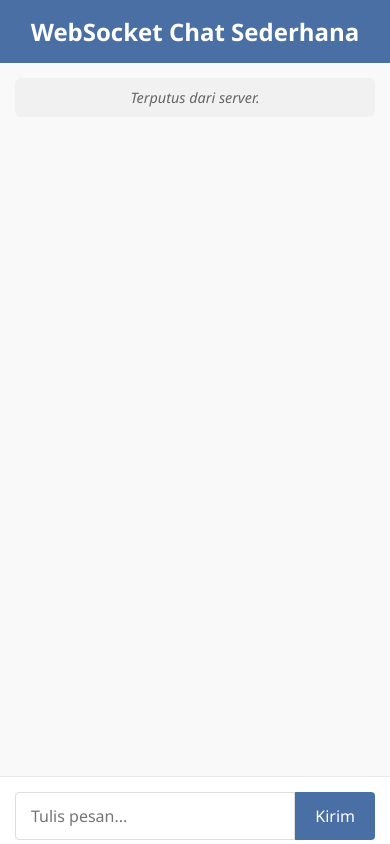
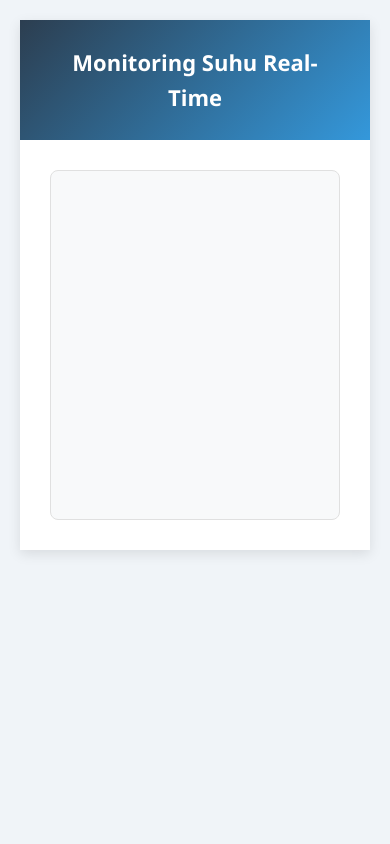
Before and after one commit to AryaWiratama26/WebSocket-Artikel, a website: page index.html in a window 390 px wide. Drawn offline with Linux system fonts and the light colour scheme.

Commit message:
monitoring suhu

```diff
--- a/index.html
+++ b/index.html
@@ -1,64 +1,33 @@
 <!DOCTYPE html>
-<html lang="en">
+<html lang="id">
 <head>
   <meta charset="UTF-8">
   <meta name="viewport" content="width=device-width, initial-scale=1.0">
-  <title>WebSocket Chat Sederhana</title>
+  <title>Dashboard Suhu Real-Time</title>
   <link rel="stylesheet" href="styles.css">
 </head>
 <body>
-  <div class="chat-container">
-    <h2>WebSocket Chat Sederhana</h2>
-    <div id="chatBox" class="chat-box"></div>
-    <div class="input-area">
-      <input type="text" id="messageInput" placeholder="Tulis pesan..." />
-      <button onclick="sendMessage()">Kirim</button>
-    </div>
+  <div class="container">
+    <header>
+      <h1>Monitoring Suhu Real-Time</h1>
+    </header>
+    <main>
+      <div class="log-container">
+        <ul id="log"></ul>
+      </div>
+    </main>
   </div>
 
   <script>
-    const socket = new WebSocket('ws://localhost:8080');
-    const chatBox = document.getElementById('chatBox');
-    const input = document.getElementById('messageInput');
+    const ws = new WebSocket('ws://localhost:8080');
+    const log = document.getElementById("log");
 
-    socket.onopen = function () {
-      chatBox.innerHTML += "<p class='system-message'>Terhubung ke server WebSocket.</p>";
+    ws.onmessage = function(event) {
+      const data = JSON.parse(event.data);
+      const li = document.createElement("li");
+      li.textContent = `Suhu: ${data.suhu} °C | Waktu: ${data.waktu}`;
+      log.appendChild(li);
     };
-
-    socket.onmessage = function (event) {
-      if (event.data instanceof Blob) {
-        const reader = new FileReader();
-        reader.onload = function () {
-          chatBox.innerHTML += `<p class='message'>${reader.result}</p>`;
-          chatBox.scrollTop = chatBox.scrollHeight;
-        };
-        reader.readAsText(event.data);
-      } else {
-        chatBox.innerHTML += `<p class='message'>${event.data}</p>`;
-        chatBox.scrollTop = chatBox.scrollHeight;
-      }
-    };
-
-    socket.onclose = function () {
-      chatBox.innerHTML += "<p class='system-message'>Terputus dari server.</p>";
-    };
-
-    function sendMessage() {
-      const message = input.value;
-      if (message.trim() !== '') {
-        socket.send(message);
-        chatBox.innerHTML += `<p class='my-message'>${message}</p>`;
-        input.value = '';
-        chatBox.scrollTop = chatBox.scrollHeight;
-      }
-    }
-
-    // Memungkinkan pengguna mengirim pesan dengan Enter
-    input.addEventListener('keypress', function(event) {
-      if (event.key === 'Enter') {
-        sendMessage();
-      }
-    });
   </script>
 </body>
 </html>
--- a/styles.css
+++ b/styles.css
@@ -2,125 +2,120 @@
   margin: 0;
   padding: 0;
   box-sizing: border-box;
-    font-family: 'Segoe UI', Tahoma, Geneva, Verdana, sans-serif;
+  font-family: "Segoe UI", Arial, sans-serif;
 }
 
 body {
-    background-color: #f5f5f5;
-    display: flex;
-    justify-content: center;
-    align-items: center;
-    min-height: 100vh;
+  background-color: #f0f4f8;
+  color: #333;
+  line-height: 1.6;
   padding: 20px;
 }
 
-  .chat-container {
-    width: 100%;
-    max-width: 500px;
-    background-color: white;
+.container {
+  max-width: 900px;
+  margin: 0 auto;
+  background-color: #fff;
   border-radius: 12px;
-    box-shadow: 0 5px 15px rgba(0, 0, 0, 0.1);
+  box-shadow: 0 4px 12px rgba(0, 0, 0, 0.1);
   overflow: hidden;
 }
 
-  h2 {
-    background-color: #4a6fa5;
+header {
+  background: linear-gradient(135deg, #2c3e50, #3498db);
   color: white;
-    padding: 15px 20px;
+  padding: 25px 30px;
   text-align: center;
-    font-size: 1.5rem;
-    margin-bottom: 0;
 }
 
-  .chat-box {
-    height: 350px;
-    padding: 15px;
-    overflow-y: auto;
-    background-color: #f9f9f9;
-    border-bottom: 1px solid #eaeaea;
+h1 {
+  font-size: 28px;
+  font-weight: 600;
+  margin: 0;
 }
 
-  .input-area {
-    display: flex;
-    padding: 15px;
-    background-color: white;
+main {
+  padding: 30px;
 }
 
-  input {
-    flex: 1;
-    padding: 12px 15px;
-    border: 1px solid #ddd;
-    border-radius: 4px 0 0 4px;
-    outline: none;
-    font-size: 1rem;
+.log-container {
+  background-color: #f8f9fa;
+  border-radius: 8px;
+  border: 1px solid #e0e0e0;
+  height: 500px;
+  overflow-y: auto;
+  padding: 15px;
 }
 
-  button {
-    padding: 12px 20px;
-    background-color: #4a6fa5;
-    color: white;
-    border: none;
-    border-radius: 0 4px 4px 0;
-    cursor: pointer;
-    font-size: 1rem;
-    transition: background-color 0.3s;
+#log {
+  list-style-type: none;
 }
 
-  button:hover {
-    background-color: #3a5a8a;
+#log li {
+  padding: 12px 15px;
+  margin-bottom: 10px;
+  background-color: white;
+  border-left: 4px solid #3498db;
+  border-radius: 0 6px 6px 0;
+  box-shadow: 0 2px 5px rgba(0, 0, 0, 0.05);
+  font-size: 16px;
+  display: flex;
+  justify-content: space-between;
+  transition: all 0.3s ease;
 }
 
-  .message, .my-message, .system-message {
-    margin-bottom: 10px;
-    padding: 10px 15px;
-    border-radius: 6px;
-    max-width: 80%;
-    word-wrap: break-word;
+#log li:nth-child(odd) {
+  background-color: #f1f9ff;
 }
 
-  .message {
-    background-color: #e3f2fd;
-    align-self: flex-start;
-    margin-right: auto;
-    border-bottom-left-radius: 0;
+#log li:hover {
+  transform: translateX(5px);
+  box-shadow: 0 3px 8px rgba(0, 0, 0, 0.1);
 }
 
-  .my-message {
-    background-color: #4a6fa5;
-    color: white;
-    align-self: flex-end;
-    margin-left: auto;
-    text-align: right;
-    border-bottom-right-radius: 0;
+@keyframes fadeIn {
+  from {
+    opacity: 0;
+    transform: translateY(-10px);
+  }
+  to {
+    opacity: 1;
+    transform: translateY(0);
+  }
 }
 
-  .system-message {
-    background-color: #f1f1f1;
-    color: #666;
-    font-style: italic;
-    font-size: 0.9rem;
-    text-align: center;
-    width: 100%;
-    max-width: 100%;
+#log li:first-child {
+  animation: fadeIn 0.5s ease forwards;
+  border-left: 4px solid #e74c3c;
+  font-weight: 600;
 }
 
-  #chatBox {
-    display: flex;
+@media (max-width: 768px) {
+  .container {
+    border-radius: 0;
+    width: 100%;
+  }
+
+  .log-container {
+    height: 400px;
+  }
+
+  #log li {
+    padding: 10px;
+    font-size: 14px;
+  }
+}
+
+@media (max-width: 480px) {
+  h1 {
+    font-size: 22px;
+  }
+
+  .log-container {
+    height: 350px;
+  }
+
+  #log li {
     flex-direction: column;
   }
-
-  @media (max-width: 600px) {
-    .chat-container {
-      border-radius: 0;
-      height: 100vh;
-      max-width: 100%;
 }
-
-    .chat-box {
-      height: calc(100vh - 130px);
-    }
-
-    body {
-      padding: 0;
-    }
-  }
```
Also changed, not shown: server.js (+12 -14 lines). Lines whose indentation alone changed are shown as unchanged.
